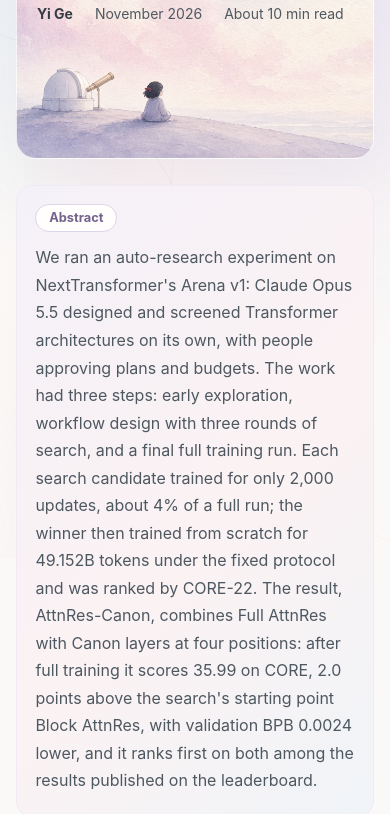
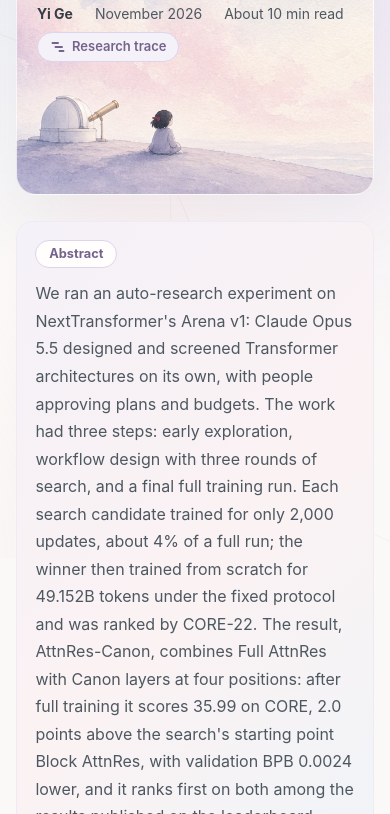
Before and after one commit to Interactive-Active-AI/NextT-Blogs, a plain HTML site: page attnres-canon/index.html in a window 390 px wide. Shown: the part 286-1100 px from the top of the page. Drawn offline with Linux system fonts and the light colour scheme.

Commit message:
Add a button from the post to its research trace
- Both pages of the AttnRes-Canon post get a "Trace" button with a small
  timeline icon. It sits in the top bar on wide screens (icon only between 1101
  and 1150 px, where the IAAI lockup shows its full name) and in the title
  card's meta row below 960 px, where the bar has no room for it.

Co-Authored-By: Claude Fable 5.2 <noreply@anthropic.com>

```diff
--- a/attnres-canon/index.html
+++ b/attnres-canon/index.html
@@ -26,6 +26,7 @@
     <a class="header-link" href="https://interactive-active-ai.github.io/NextTransformer/">Observatory</a>
     <a class="header-link" href="https://interactive-active-ai.github.io/NextTransformer/docs/">Docs</a>
     <a class="repo-button" href="https://github.com/Interactive-Active-AI/NextTransformer" aria-label="NextTransformer on GitHub"><svg width="16" height="16" viewBox="0 0 16 16" aria-hidden="true" fill="currentColor"><path d="M8 0C3.58 0 0 3.58 0 8c0 3.54 2.29 6.53 5.47 7.59.4.07.55-.17.55-.38 0-.19-.01-.82-.01-1.49-2.01.37-2.53-.49-2.69-.94-.09-.23-.48-.94-.82-1.13-.28-.15-.68-.52-.01-.53.63-.01 1.08.58 1.23.82.72 1.21 1.87.87 2.33.66.07-.52.28-.87.51-1.07-1.78-.2-3.64-.89-3.64-3.95 0-.87.31-1.59.82-2.15-.08-.2-.36-1.02.08-2.12 0 0 .67-.21 2.2.82.64-.18 1.32-.27 2-.27.68 0 1.36.09 2 .27 1.53-1.04 2.2-.82 2.2-.82.44 1.1.16 1.92.08 2.12.51.56.82 1.27.82 2.15 0 3.07-1.87 3.75-3.65 3.95.29.25.54.73.54 1.48 0 1.07-.01 1.93-.01 2.2 0 .21.15.46.55.38A8.013 8.013 0 0016 8c0-4.42-3.58-8-8-8z"/></svg><span>GitHub</span></a>
+    <a class="trace-button" href="trace/" aria-label="Research trace: the session behind this post on a time axis" title="Research trace"><svg width="16" height="16" viewBox="0 0 16 16" aria-hidden="true" fill="none" stroke="currentColor" stroke-width="1.9" stroke-linecap="round"><path d="M2.5 4h5.5M5.5 8h6.5M9.5 12h4"/></svg><span>Trace</span></a>
     <a class="pill" href="zh/" hreflang="zh-CN" lang="zh-CN">中文</a>
     <button id="theme-toggle" class="pill" type="button" aria-label="Switch between light and dark theme">Dark</button>
   </nav>
@@ -54,7 +55,7 @@
   <header class="post-head">
     <p class="eyebrow">NextTransformer Blog / Arena v1</p>
     <h1>How Opus Found AttnRes-Canon<span class="sr">: </span><em>The Discovery Trace of an Architecture Search</em></h1>
-    <p class="post-meta"><span>Yi Ge</span><span>November 2026</span><span>About 10 min read</span></p>
+    <p class="post-meta"><span>Yi Ge</span><span>November 2026</span><span>About 10 min read</span><a class="trace-button meta-trace" href="trace/"><svg width="16" height="16" viewBox="0 0 16 16" aria-hidden="true" fill="none" stroke="currentColor" stroke-width="1.9" stroke-linecap="round"><path d="M2.5 4h5.5M5.5 8h6.5M9.5 12h4"/></svg><span>Research trace</span></a></p>
   </header>
 
   <div class="abstract">
--- a/attnres-canon/styles.css
+++ b/attnres-canon/styles.css
@@ -161,7 +161,17 @@ code { font: 0.86em var(--mono); background: var(--purple-soft); color: var(--pu
   border-radius: 999px; padding: 5px 13px; cursor: pointer; transition: background 0.2s, color 0.2s, border-color 0.2s;
 }
 a.pill:hover, button.pill:hover { background: var(--blue-soft); border-color: var(--blue-line); color: var(--blue); }
-.pill:focus-visible, .repo-button:focus-visible, .header-link:focus-visible { outline: 2px solid var(--blue); outline-offset: 3px; }
+.pill:focus-visible, .repo-button:focus-visible, .header-link:focus-visible, .trace-button:focus-visible { outline: 2px solid var(--blue); outline-offset: 3px; }
+/* The way into the post's research trace: three staggered bars, as on its time axis. On wide screens it sits in the top
+   bar; on narrow ones, where the bar has no room, the same button sits in the title card's meta row instead. */
+.trace-button {
+  display: inline-flex; align-items: center; gap: 6px; height: 34px; padding: 0 13px; border: 1px solid var(--purple-line); border-radius: 999px;
+  background: var(--purple-soft); color: var(--purple); font-size: 13px; font-weight: 600; white-space: nowrap; transition: background 0.2s, border-color 0.2s;
+}
+.trace-button:hover { background: color-mix(in srgb, var(--purple) 14%, var(--surface)); border-color: var(--purple); color: var(--purple); }
+.trace-button svg { flex: none; }
+.post-meta .meta-trace { display: none; text-decoration: none; }
+.post-meta .meta-trace span { color: inherit; font-weight: 600; }
 
 /* Page frame: one centered column on the paper, with a section rail in the left margin on wide screens. */
 .page { display: grid; grid-template-columns: minmax(0, 920px); justify-content: center; padding: 0 24px; }
@@ -357,6 +367,16 @@ html[lang^="zh"] .fig-body svg text.note { font-style: normal; }
 @media (max-width: 1100px) {
   .iaai-brand > span { display: none; }
 }
+/* The trace button: icon only just above the width where the IAAI lockup gets its full name; below 960px the top bar
+   has no room for it, and the button in the title card takes over. */
+@media (min-width: 1101px) and (max-width: 1150px) {
+  .topbar .trace-button { width: 34px; padding: 0; justify-content: center; }
+  .topbar .trace-button span { display: none; }
+}
+@media (max-width: 960px) {
+  .topbar .trace-button { display: none; }
+  .post-meta .meta-trace { display: inline-flex; height: 30px; padding: 0 12px; }
+}
 @media (max-width: 760px) {
   body { font-size: 16px; }
   html { scroll-padding-top: 76px; }
```
Also changed, not shown: attnres-canon/zh/index.html (+2 -1 lines).
